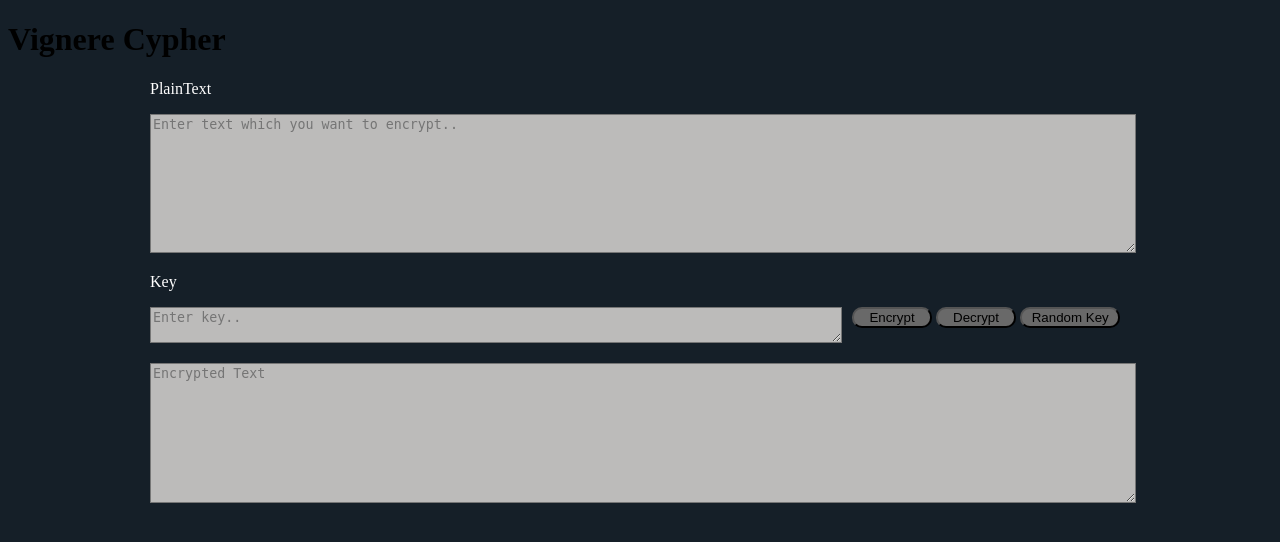
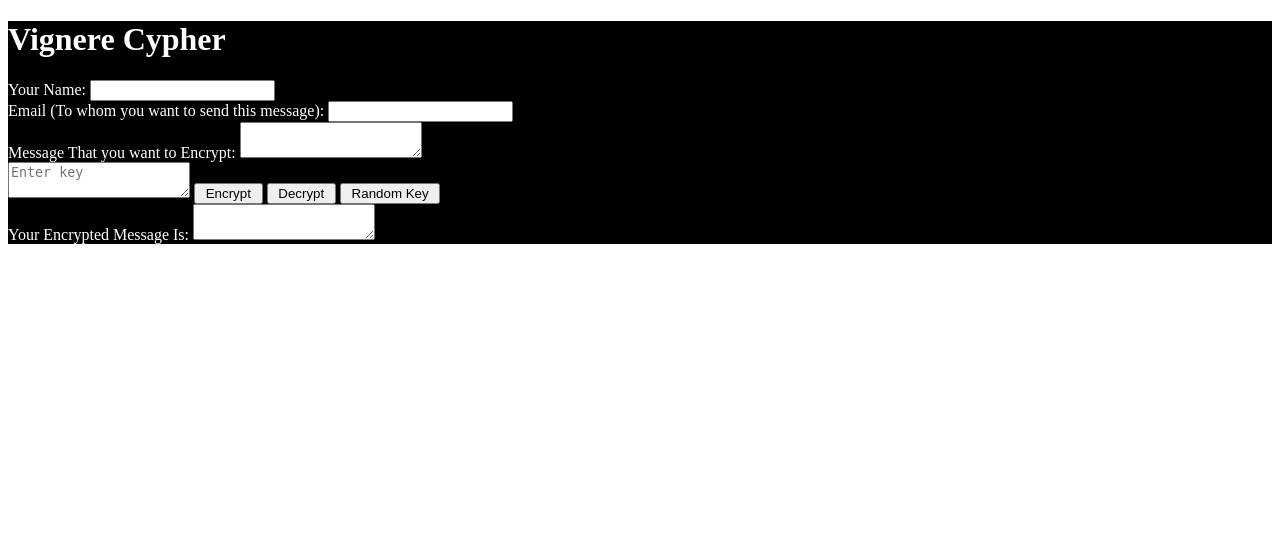
Before and after one commit to MukulLatiyan/Vigenere-Cipher, a Django app: page / in a window 1280 px wide. Shown: the top 542 px of the page. Run offline with Django 3.2, Linux system fonts and the light colour scheme; parts of the project's set-up code (start-up, migrations or seed data) failed here and were passed over.

Commit message:
Made Changes to index.html

```diff
--- a/vignerecypher/myapp/templates/index.html
+++ b/vignerecypher/myapp/templates/index.html
@@ -1,106 +1,51 @@
+{% load staticfiles %}
+
 <!DOCTYPE html>
 <html lang="en">
 <head>
     <meta charset="UTF-8">
     <title>Vignere Cypher</title>
     <style>
-        #button1{
-            border-radius:10px;
-            background-color:dimgrey;
-            float: right;
-            margin-bottom: 5px;
-            width: 100px;
-        }
-        #button1:hover{
-            color:white;
-        }
-        body{
-            background-image: url("img/nice.jpg");
-            background-position: center;
-        }
-        #plaintext_area{
-            width:100%;
-            color: black;
-            height: 10em;
-            background-color:#BCBBBA;
-        }
-        #plaintext_area2{
-            width:100%;
-            color: black;
-            height: 10em;
-            background-color:#BCBBBA;
-            margin-top: 20px;
-        }
-        #key_input{
-            width: 70%;
-            color: black;
-            float: left;
-            background-color:#BCBBBA;
-        }
-        #encrypt_button{
-            border-radius:10px;
-            background-color:dimgrey;
-            margin-bottom: 5px;
-            width:80px;
-            margin-left: 10px;
-        }
-        #encrypt_button1{
-            border-radius:10px;
-            background-color:dimgrey;
-            margin-bottom: 5px;
-            width:80px;
-        }
-        #encrypt_button2{
-            border-radius:10px;
-            background-color:dimgrey;
-            margin-bottom: 5px;
-            width:100px;
-        }
-
-        #encrypt_button:hover{
-            color:white;
-        }
-        #encrypt_button1:hover{
-            color:white;
-        }
-        #encrypt_button2:hover{
-            color:white;
-        }
-        #plaintext_area1{
-            width:100%;
-            height: 10em;
+        .container {
+            background-color: black;
             color: white;
-            background-color:#BCBBBA;
-        }
-        #randomkey{
-            margin-left: 20px;
-            margin-top: 10px;
-            color: white;
-        }
-        .main{
-            max-width: 980px !important;
             margin: 0 auto;
+            width: 100%;
         }
     </style>
 </head>
 <body>
 
+    <div class="container">
         <h1>Vignere Cypher</h1>
+
+        {% csrf_token %}
         <div class="main">
-    <p id="demo1" style="color:white; margin-top:20px;">PlainText</p>
-    <textarea id="plaintext_area" name="plaintext" placeholder="Enter text which you want to encrypt.."></textarea> <br>
-    <p id="demo2" style="color:white;"> Key</p>
-    <textarea type="text" name="key" placeholder="Enter key.." id="key_input"/></textarea>
+            <div>
+                <label for="name">Your Name: </label>
+                <input id="name" type="text" name="name" value="{{ name }}">
+            </div>
+            <div>
+                <label for="email">Email (To whom you want to send this message): </label>
+                <input id="email" type="text" name="email" value="{{ email }}">
+            </div>
+            <div>
+                <label for="message">Message That you want to Encrypt: </label>
+                <textarea id="message" type="text" name="message" value="{{ message }}"></textarea>
+            </div>
+
+            <textarea type="text" name="key" placeholder="Enter key" id="key_input"/></textarea>
             <input type="button" value=" Encrypt " id="encrypt_button" onclick="doCrypt(false)">
             <input type="button" value=" Decrypt " id="encrypt_button1"  onclick="doCrypt(true)">
             <input type="button" value=" Random Key " id="encrypt_button2"  onclick="">
-    <textarea id="plaintext_area2" name="plaintext" placeholder="Encrypted Text"></textarea> <br>
+
+            <div>
+                <label for="enc_message">Your Encrypted Message Is: </label>
+                <textarea id="enc_message" type="text" name="enc_message" value="{{ enc_message }}"></textarea>
             </div>
 
-    <script src="main.js" type="text/javascript">
 
-    </script>
-    </body>
-
+    </div>
+<script src="main.js" type="text/javascript"></script>
 </body>
 </html>
--- a/vignerecypher/vignerecypher/settings.py
+++ b/vignerecypher/vignerecypher/settings.py
@@ -119,3 +119,9 @@ USE_TZ = True
 # https://docs.djangoproject.com/en/1.11/howto/static-files/
 
 STATIC_URL = '/static/'
+
+STATICFILES_DIRS = [
+    os.path.join(BASE_DIR, "static"),
+]
+
+STATIC_ROOT = os.path.join(os.path.dirname(BASE_DIR), "static")
--- a/vignerecypher/vignerecypher/urls.py
+++ b/vignerecypher/vignerecypher/urls.py
@@ -16,7 +16,10 @@ Including another URLconf
 from django.conf.urls import url
 from django.contrib import admin
 from myapp.views import main_view
+from django.conf import settings
+from django.conf.urls.static import static
+
 
 urlpatterns = [
     url('', main_view)
-]
+] + static(settings.STATIC_URL, document_root=settings.STATIC_ROOT)
```
Also changed, not shown: vignerecypher/static/main.js (added, +103 -0 lines), 2 other files. Lines whose indentation alone changed are shown as unchanged.
